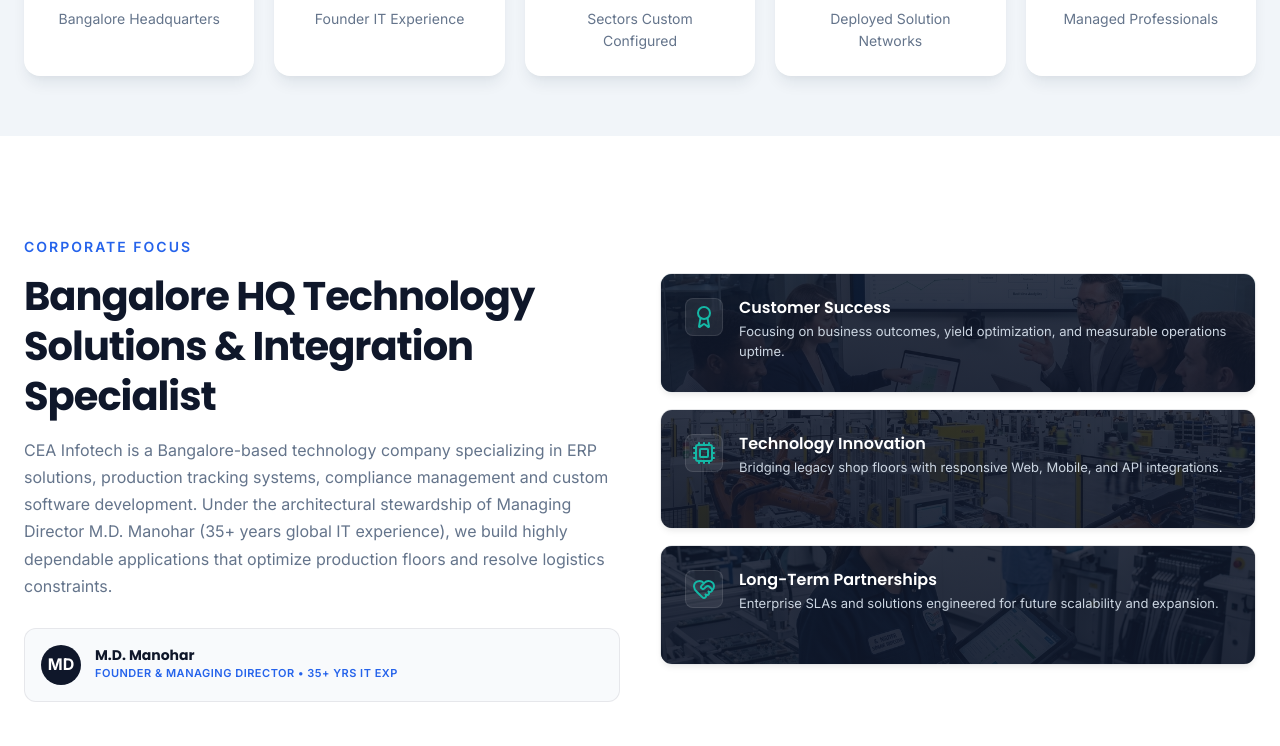
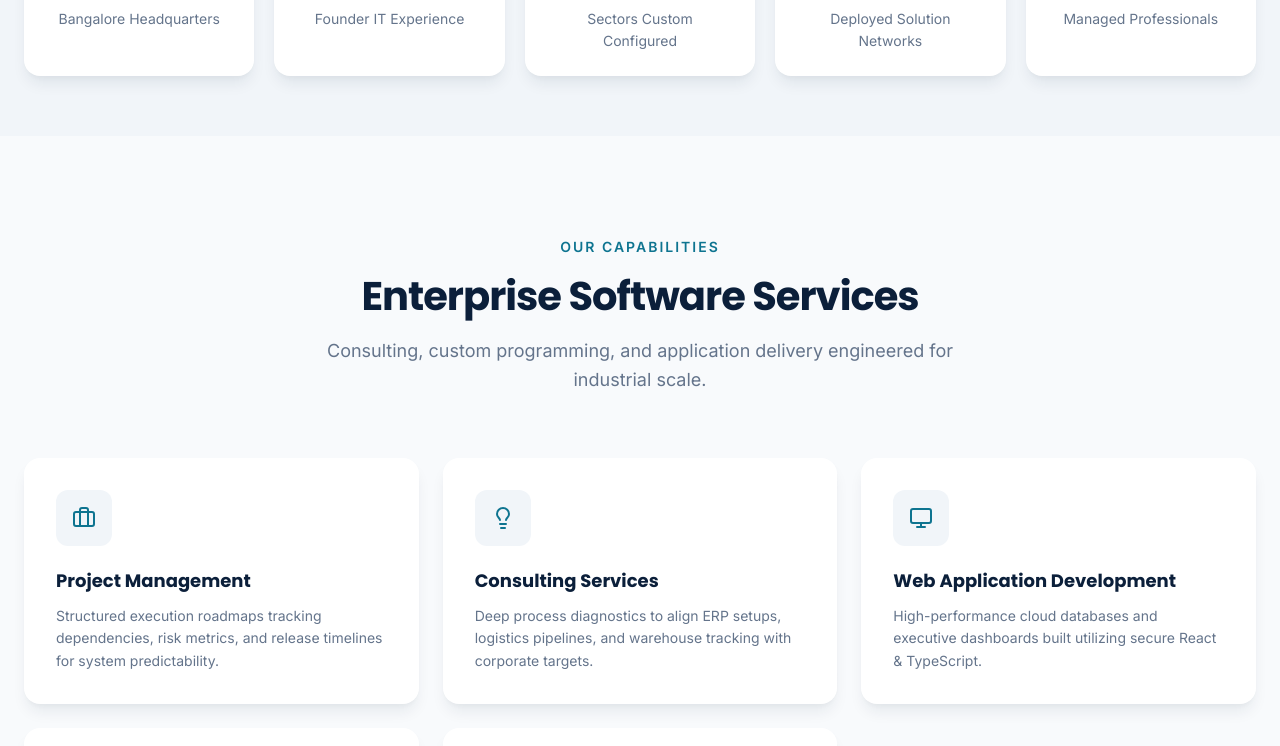
Before and after one commit to rithanyas4133-alt/Internship, a React (Vite) app: page / in a window 1280 px wide. Shown: the part 1060-1806 px from the top of the page. Built offline with nearby package versions, Linux system fonts and the light colour scheme.

Commit message:
feat(home): remove corporate focus section and apply premium industrial color palette

```diff
--- a/src/index.css
+++ b/src/index.css
@@ -2,12 +2,12 @@
 
 /* --- DESIGN SYSTEM TOKENS --- */
 :root {
-  --primary: #0F172A;
-  --primary-rgb: 15, 23, 42;
-  --secondary: #2563EB;
-  --secondary-rgb: 37, 99, 235;
-  --accent: #14B8A6;
-  --accent-rgb: 20, 184, 166;
+  --primary: #0B1F3A;
+  --primary-rgb: 11, 31, 58;
+  --secondary: #0E7490;
+  --secondary-rgb: 14, 116, 144;
+  --accent: #F59E0B;
+  --accent-rgb: 245, 158, 11;
   --cta: #F59E0B;
   --cta-hover: #D97706;
   --background: #F8FAFC;
--- a/src/pages/Home.tsx
+++ b/src/pages/Home.tsx
@@ -8,7 +8,6 @@
   Sparkles,
   X,
   CheckCircle,
-  MapPin,
   Calendar,
   Award,
   Globe,
@@ -157,8 +156,8 @@
 ];
 
 const partnersRow1 = [
-  { name: "Atlas Export Enterprises", icon: Globe, color: "#2563EB" },
-  { name: "Atlas Processing Mills", icon: Factory, color: "#14B8A6" },
+  { name: "Atlas Export Enterprises", icon: Globe, color: "#0E7490" },
+  { name: "Atlas Processing Mills", icon: Factory, color: "#F59E0B" },
   { name: "Shripranav Textile Creations Pvt Ltd", icon: Layers, color: "#F59E0B" },
   { name: "CBC Fashions (Asia) Pvt Ltd", icon: Shirt, color: "#EC4899" },
   { name: "Ashwath Inc", icon: Building, color: "#6366F1" },
@@ -166,9 +165,9 @@
   { name: "Masturlal Pvt Ltd", icon: ShieldCheck, color: "#10B981" },
   { name: "Research Manufacturing & Development Corporation", icon: Cpu, color: "#3B82F6" },
   { name: "Omega Scientific", icon: Award, color: "#F59E0B" },
-  { name: "Mii Ret Cam", icon: Smartphone, color: "#14B8A6" },
+  { name: "Mii Ret Cam", icon: Smartphone, color: "#0E7490" },
   { name: "Dynamic Engineering", icon: Cog, color: "#6B7280" },
-  { name: "Zonestra USA", icon: Globe, color: "#2563EB" }
+  { name: "Zonestra USA", icon: Globe, color: "#0E7490" }
 ];
 
 const partnersRow2 = [
@@ -182,24 +181,17 @@
   { name: "Fuzhio", icon: Sparkles, color: "#F59E0B" },
   { name: "GenYGolf Australia", icon: Target, color: "#10B981" },
   { name: "UNODC Nigeria", icon: ShieldCheck, color: "#3B82F6" },
-  { name: "UNICEF India", icon: HeartHandshake, color: "#14B8A6" },
+  { name: "UNICEF India", icon: HeartHandshake, color: "#0E7490" },
   { name: "Al Ansari Group UAE", icon: Building, color: "#6366F1" },
   { name: "A", icon: CircleDot, color: "#F59E0B" }
 ];
 
 export default function Home() {
   const navigate = useNavigate();
-  const [activeProductTab, setActiveProductTab] = useState<'manufacturing' | 'compliance' | 'factsafe' | 'courier' | 'familytree'>('manufacturing');
   const [isVideoModalOpen, setIsVideoModalOpen] = useState(false);
 
   // Background slideshow slider state
   const [currentBgIndex, setCurrentBgIndex] = useState(0);
-
-  // Simulated live dashboard data updates for premium visual experience
-  const [oeeVal, setOeeVal] = useState(86.4);
-  const [activeJobs, setActiveJobs] = useState(12);
-  const [reconciledCount, setReconciledCount] = useState(2486);
-  const [auditScore, setAuditScore] = useState(98.6);
 
   useEffect(() => {
     // Slideshow transition timer every 5 seconds
@@ -207,18 +199,8 @@
       setCurrentBgIndex(prev => (prev + 1) % heroBackgrounds.length);
     }, 5000);
 
-    const interval = setInterval(() => {
-      setOeeVal(prev => +(prev + (Math.random() * 0.4 - 0.2)).toFixed(1));
-      setAuditScore(prev => +(Math.max(97.5, Math.min(100, prev + (Math.random() * 0.1 - 0.05)))).toFixed(1));
-      if (Math.random() > 0.8) {
-        setActiveJobs(prev => Math.max(8, Math.min(16, prev + (Math.random() > 0.5 ? 1 : -1))));
-        setReconciledCount(prev => prev + Math.floor(Math.random() * 3) + 1);
-      }
-    }, 3000);
-
     return () => {
       clearInterval(bgTimer);
-      clearInterval(interval);
     };
   }, []);
 
@@ -343,7 +325,7 @@
                   className="btn btn-cta"
                   whileHover={buttonHover.whileHover}
                   whileTap={buttonHover.whileTap}
-                  style={{ color: '#0F172A' }}
+                  style={{ color: '#0B1F3A' }}
                 >
                   Explore Products
                   <ArrowRight size={16} />
@@ -459,103 +441,7 @@
       </section>
 
 
-      {/* --- ABOUT CEA INFOTECH --- */}
-      <section className="section" style={{ backgroundColor: '#ffffff' }}>
-        <div className="container">
-          <div className="grid-2">
-            <motion.div
-              variants={scrollReveal}
-              initial="initial"
-              whileInView="whileInView"
-              viewport={scrollReveal.viewport}
-            >
-              <span className="section-subtitle">Corporate Focus</span>
-              <h2 className="section-title">Bangalore HQ Technology Solutions & Integration Specialist</h2>
-              <p style={{ color: 'var(--text-muted)', fontSize: '16px', lineHeight: '1.7', marginBottom: '28px' }}>
-                CEA Infotech is a Bangalore-based technology company specializing in ERP solutions, production tracking systems, compliance management and custom software development. Under the architectural stewardship of Managing Director M.D. Manohar (35+ years global IT experience), we build highly dependable applications that optimize production floors and resolve logistics constraints.
-              </p>
-
-              <div style={{ padding: '16px', background: 'var(--background)', borderRadius: '12px', border: '1px solid rgba(15, 23, 42, 0.08)', display: 'flex', gap: '14px', alignItems: 'center' }}>
-                <div style={{ width: '40px', height: '40px', borderRadius: '50%', backgroundColor: 'var(--primary)', color: '#ffffff', display: 'flex', alignItems: 'center', justifyContent: 'center', fontSize: '16px', fontWeight: '700', flexShrink: 0 }}>
-                  MD
-                </div>
-                <div>
-                  <h4 style={{ fontSize: '14px', fontWeight: '700', color: 'var(--primary)', marginBottom: '1px' }}>M.D. Manohar</h4>
-                  <p style={{ fontSize: '11px', color: 'var(--secondary)', fontWeight: '600', textTransform: 'uppercase', letterSpacing: '0.5px' }}>Founder & Managing Director • 35+ Yrs IT Exp</p>
-                </div>
-              </div>
-            </motion.div>
-
-            {/* Modern Visual Cards with Real Photographic Backgrounds */}
-            <div style={{ display: 'flex', flexDirection: 'column', gap: '16px' }}>
-              {[
-                {
-                  title: 'Customer Success',
-                  desc: 'Focusing on business outcomes, yield optimization, and measurable operations uptime.',
-                  image: '/images/business_consultation_1780850767888.png',
-                  icon: <Award />
-                },
-                {
-                  title: 'Technology Innovation',
-                  desc: 'Bridging legacy shop floors with responsive Web, Mobile, and API integrations.',
-                  image: '/images/manufacturing_floor_1780850784796.png',
-                  icon: <Cpu />
-                },
-                {
-                  title: 'Long-Term Partnerships',
-                  desc: 'Enterprise SLAs and solutions engineered for future scalability and expansion.',
-                  image: '/images/quality_audit_1780850801169.png',
-                  icon: <HeartHandshake />
-                }
-              ].map((card) => (
-                <motion.div
-                  key={card.title}
-                  variants={scrollReveal}
-                  initial="initial"
-                  whileInView="whileInView"
-                  viewport={scrollReveal.viewport}
-                  whileHover={{ scale: 1.02 }}
-                  style={{
-                    position: 'relative',
-                    borderRadius: '12px',
-                    padding: '24px',
-                    display: 'flex',
-                    gap: '16px',
-                    alignItems: 'flex-start',
-                    cursor: 'pointer',
-                    minHeight: '120px',
-                    overflow: 'hidden',
-                    boxShadow: 'var(--shadow-md)',
-                    border: '1px solid rgba(15, 23, 42, 0.1)'
-                  }}
-                >
-                  {/* Photo background with dark overlay */}
-                  <div
-                    style={{
-                      position: 'absolute',
-                      top: 0,
-                      left: 0,
-                      right: 0,
-                      bottom: 0,
-                      backgroundImage: `linear-gradient(rgba(15, 23, 42, 0.85), rgba(15, 23, 42, 0.9)), url(${card.image})`,
-                      backgroundSize: 'cover',
-                      backgroundPosition: 'center',
-                      zIndex: 1
-                    }}
-                  />
-                  <div style={{ color: 'var(--accent)', width: '38px', height: '38px', display: 'flex', alignItems: 'center', justifyContent: 'center', backgroundColor: 'rgba(255,255,255,0.08)', borderRadius: '8px', flexShrink: 0, zIndex: 2, border: '1px solid rgba(255,255,255,0.1)' }}>
-                    {card.icon}
-                  </div>
-                  <div style={{ zIndex: 2 }}>
-                    <h4 style={{ fontSize: '16px', color: '#ffffff', fontWeight: '600', marginBottom: '4px' }}>{card.title}</h4>
-                    <p style={{ fontSize: '13px', color: '#cbd5e1', lineHeight: '1.5' }}>{card.desc}</p>
-                  </div>
-                </motion.div>
-              ))}
-            </div>
-          </div>
-        </div>
-      </section>
+
 
       {/* --- SERVICES OVERVIEW --- */}
       <section className="section section-alt" style={{ backgroundColor: 'var(--background)' }}>
@@ -959,7 +845,7 @@
                   tagline: "Connect. Preserve. Scale.",
                   desc: "Scalable Multilingual Relationship Management Platform",
                   icon: <Network size={22} />,
-                  color: "#14b8a6"
+                  color: "#F59E0B"
                 }
               ].map((solution, index) => (
                 <motion.div
@@ -970,7 +856,7 @@
                   viewport={{ once: true, margin: "-80px" }}
                   whileHover={{
                     y: -6,
-                    borderColor: 'rgba(37, 99, 235, 0.25)',
+                    borderColor: 'rgba(14, 116, 144, 0.25)',
                     boxShadow: 'var(--shadow-xl)',
                     transition: { duration: 0.2 }
                   }}
@@ -1238,7 +1124,7 @@
                   aria-label="Play product video"
                   whileHover={{ scale: 1.08 }}
                   whileTap={{ scale: 0.96 }}
-                  style={{ backgroundColor: 'var(--cta)', color: '#0F172A' }}
+                  style={{ backgroundColor: 'var(--cta)', color: '#0B1F3A' }}
                 >
                   <Play fill="currentColor" size={28} />
                 </motion.button>
@@ -1512,7 +1398,7 @@
       </section>
 
       {/* --- CALL TO ACTION --- */}
-      <section className="section section-dark" style={{ background: 'linear-gradient(135deg, #0F172A 0%, #2563EB 100%)', position: 'relative', overflow: 'hidden' }}>
+      <section className="section section-dark" style={{ background: 'linear-gradient(135deg, #0B1F3A 0%, #0E7490 100%)', position: 'relative', overflow: 'hidden' }}>
         <div style={{ position: 'absolute', top: '-10%', right: '-10%', width: '400px', height: '400px', borderRadius: '50%', background: 'radial-gradient(circle, rgba(20, 184, 166, 0.12) 0%, transparent 60%)', zIndex: 1, pointerEvents: 'none' }}></div>
         <div style={{ position: 'absolute', bottom: '-10%', left: '-10%', width: '400px', height: '400px', borderRadius: '50%', background: 'radial-gradient(circle, rgba(245, 158, 11, 0.08) 0%, transparent 60%)', zIndex: 1, pointerEvents: 'none' }}></div>
 
@@ -1534,7 +1420,7 @@
                 className="btn btn-cta"
                 whileHover={buttonHover.whileHover}
                 whileTap={buttonHover.whileTap}
-                style={{ color: '#0F172A' }}
+                style={{ color: '#0B1F3A' }}
               >
                 Schedule Consultation
                 <PhoneCall size={16} />
@@ -1599,7 +1485,7 @@
                 <p style={{ color: '#94a3b8', fontSize: '15px', maxWidth: '480px', marginBottom: '32px', lineHeight: '1.5' }}>
                   This overlay represents the interactive media player for the VERICEA Manufacturing software. In a production environment, this embeds the explainer video walk-through.
                 </p>
-                <button onClick={() => setIsVideoModalOpen(false)} className="btn btn-cta btn-sm" style={{ color: '#0F172A' }}>
+                <button onClick={() => setIsVideoModalOpen(false)} className="btn btn-cta btn-sm" style={{ color: '#0B1F3A' }}>
                   Close Walkthrough Demo
                 </button>
               </div>
```
